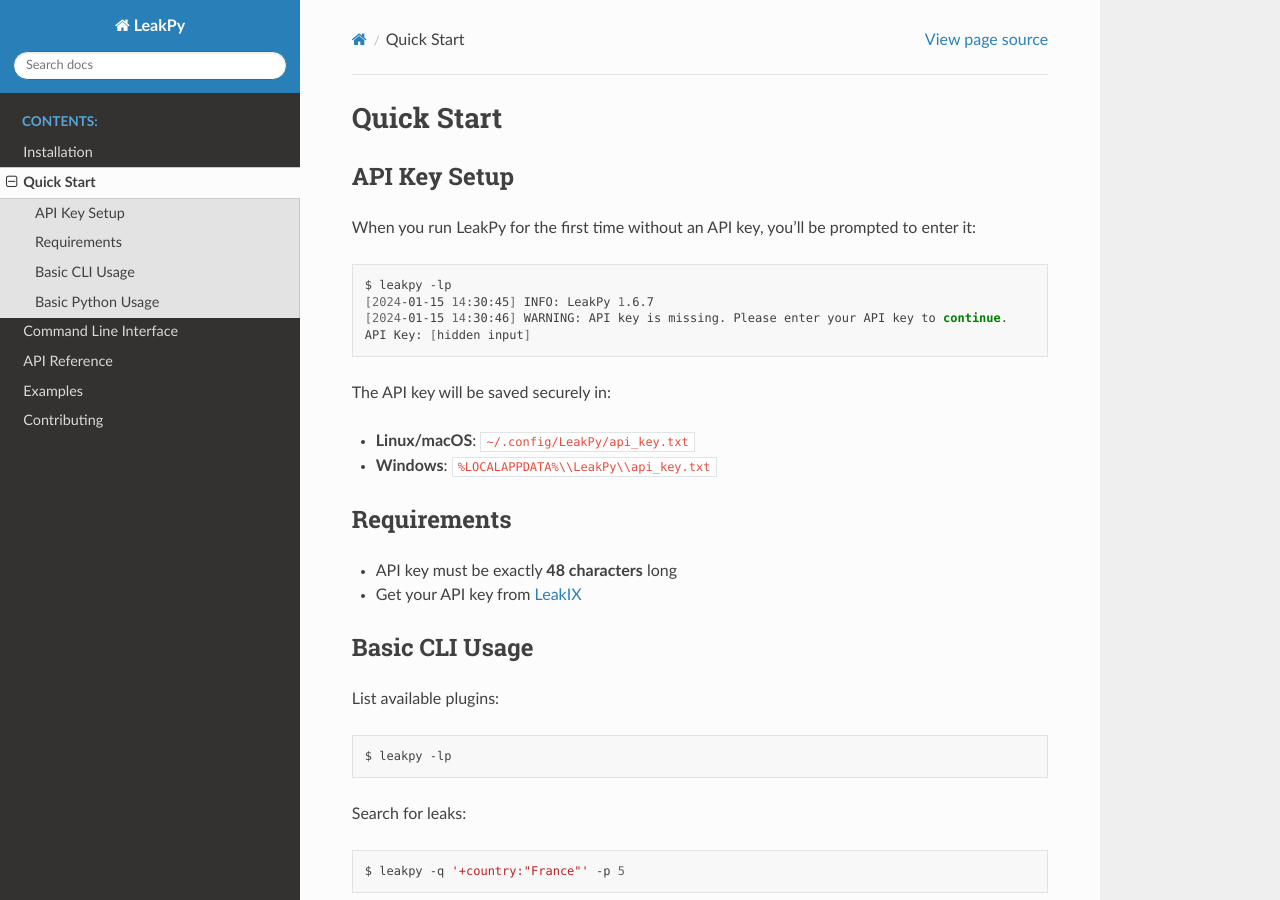
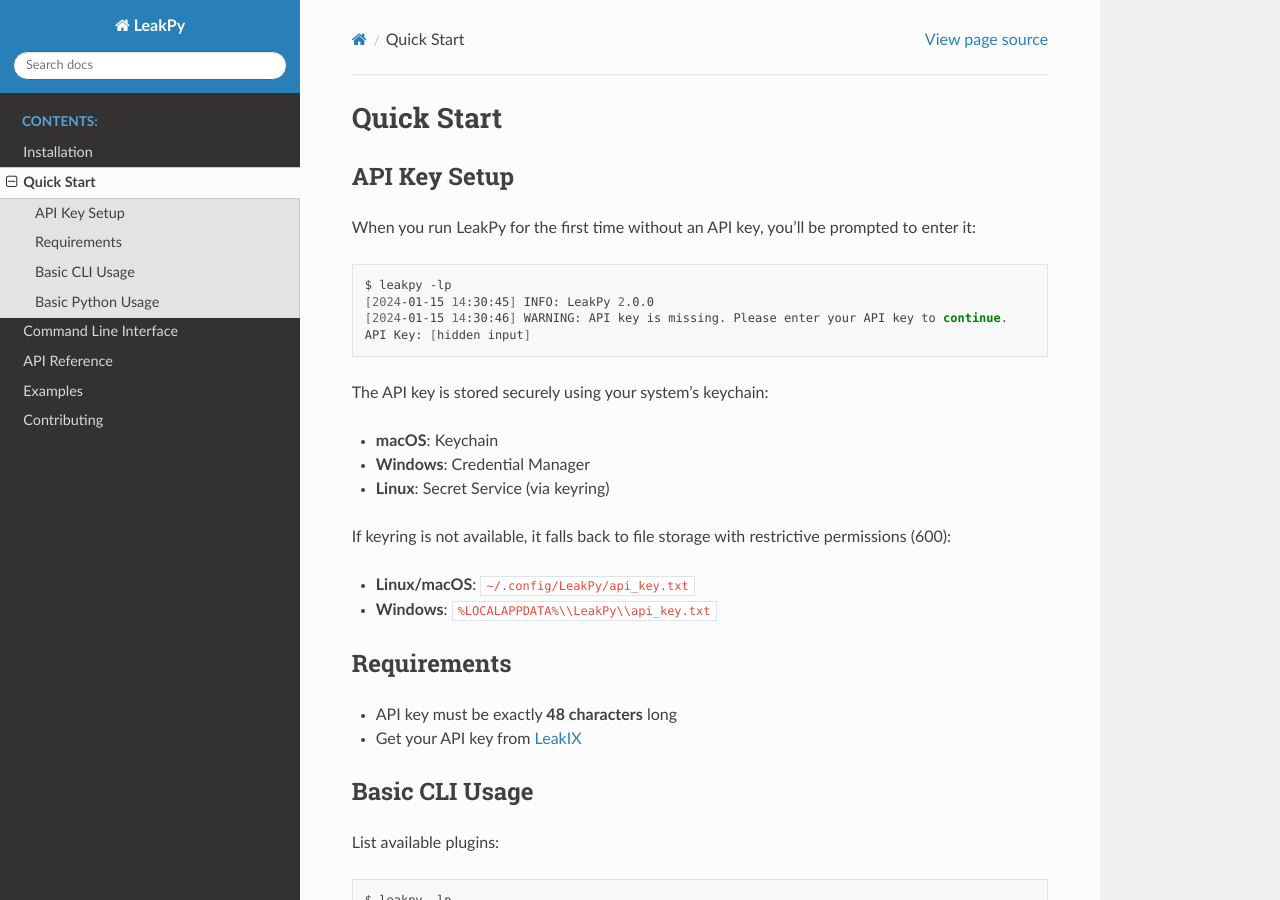
Before and after one commit to Chocapikk/LeakPy, a Sphinx documentation site: the page built from docs/quickstart.rst, in a window 1280 px wide and 900 px high. Built offline with Sphinx 7.4.7 and the Read the Docs theme 3.1.0, drawn with Linux system fonts in a browser that asks for light colours.

Commit message:
Fix: Update documentation - correct version and API key storage info
- Update version from 1.6.7 to 2.0.0 in quickstart example
- Correct API key storage documentation: uses system keychain by default,
  only falls back to file storage if keyring is unavailable

```diff
--- a/docs/quickstart.rst
+++ b/docs/quickstart.rst
@@ -9,11 +9,17 @@
 .. code-block:: bash
 
    $ leakpy -lp
-   [2024-01-15 14:30:45] INFO: LeakPy 1.6.7
+   [2024-01-15 14:30:45] INFO: LeakPy 2.0.0
    [2024-01-15 14:30:46] WARNING: API key is missing. Please enter your API key to continue.
    API Key: [hidden input]
 
-The API key will be saved securely in:
+The API key is stored securely using your system's keychain:
+
+* **macOS**: Keychain
+* **Windows**: Credential Manager
+* **Linux**: Secret Service (via keyring)
+
+If keyring is not available, it falls back to file storage with restrictive permissions (600):
 
 * **Linux/macOS**: ``~/.config/LeakPy/api_key.txt``
 * **Windows**: ``%LOCALAPPDATA%\\LeakPy\\api_key.txt``
```
